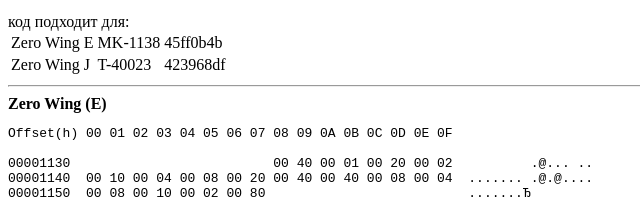
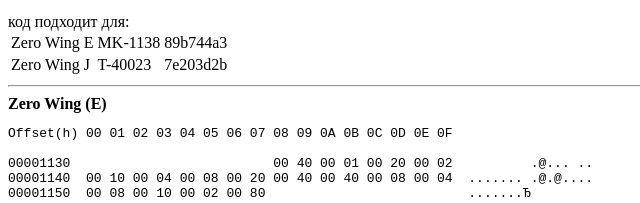
Before and after one commit to LedZeppelin68/Cheats-reDiscovered, a plain HTML site: page gen/z/zero_wing/zero_wing.html in a window 1280 px wide. Shown: the part 329-532 px from the top of the page, 0-640 px from the left. Drawn offline with Linux system fonts and the light colour scheme.

Commit message:
Update zero_wing.html

```diff
--- a/gen/z/zero_wing/zero_wing.html
+++ b/gen/z/zero_wing/zero_wing.html
@@ -23,13 +23,13 @@
 		<td>Zero Wing</td>
 		<td>E</td>
 		<td>MK-1138</td>
-		<td>45ff0b4b</td>
+		<td>89b744a3</td>
 	</tr>
 	<tr>
 		<td>Zero Wing</td>
 		<td>J</td>
 		<td>T-40023</td>
-		<td>423968df</td>
+		<td>7e203d2b</td>
 	</tr>
 </table>
 </div>
```
